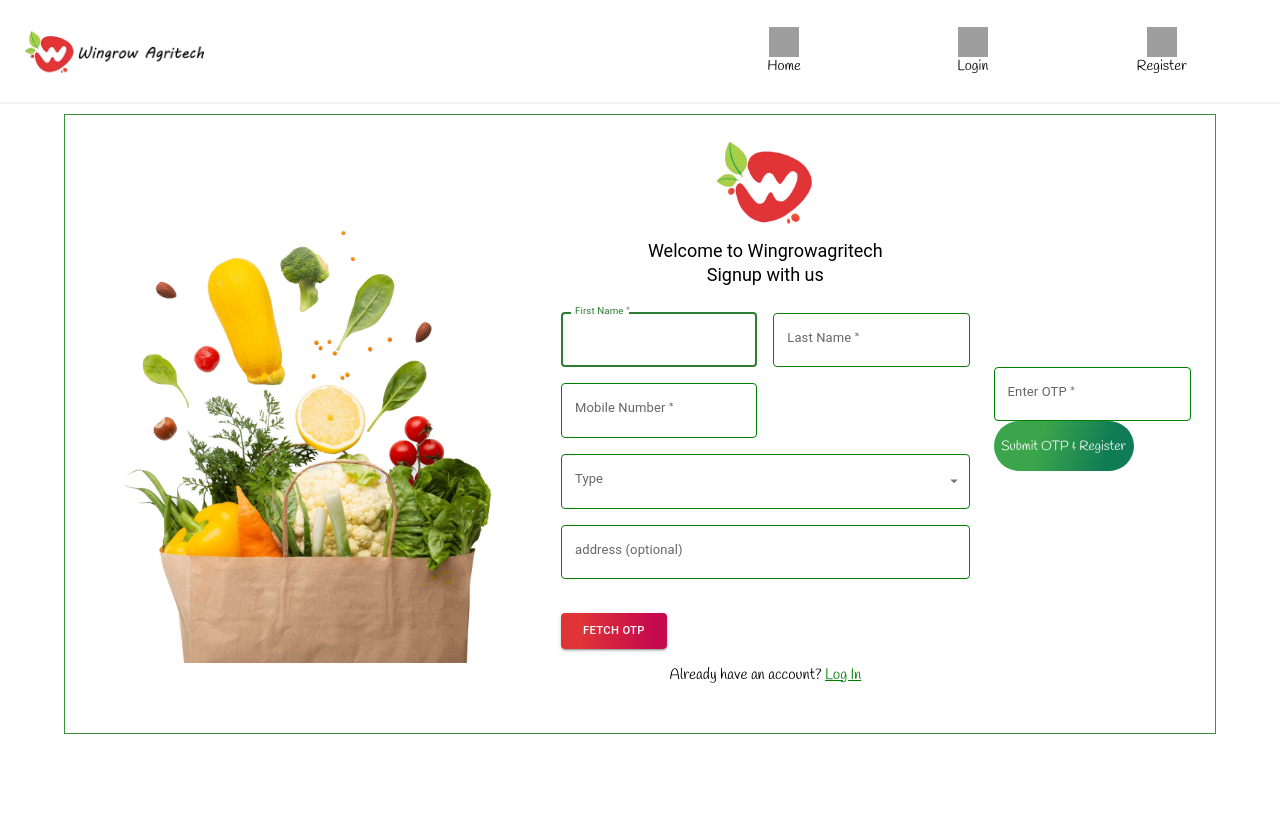
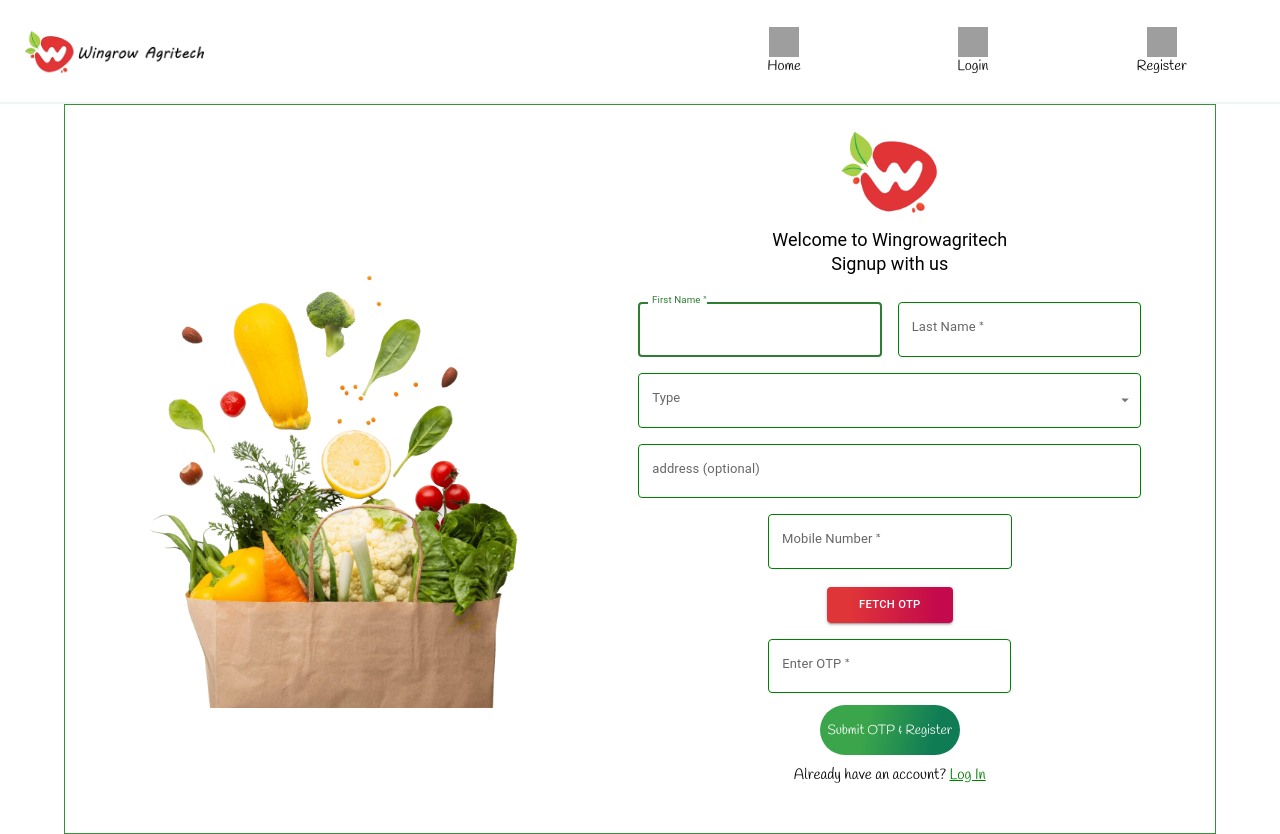
Before and after one commit to vrindaborkar/agritech, a React (Create React App) app in the folder client/: page /register in a window 1280 px wide. Before the commit the page ends 800 px from the top, so only its background shows below. Built offline with nearby package versions, Linux system fonts and the light colour scheme; grey boxes are pictures that could not be loaded.

Commit message:
done with registration page alignment and pay/pay on delivery button

```diff
--- a/client/src/Routes/Farmer/Test.js
+++ b/client/src/Routes/Farmer/Test.js
@@ -540,9 +540,19 @@
                 <ConfirmModal setCashOnDelivery={setCashOnDelivery} confirmBooking={confirmBooking} />
               </div>
             ) : (
-              <div className="bookStall_btn">
-                <Button >Book Stall</Button>
-              </div>
+              <Grid container alignItems="center" justifyContent="center">
+              <Grid item xs={6}>
+              <div style={{ display: "flex", justifyContent: "center"}}>
+                <Button
+                style={{ width: "110px", height: "40px",paddingLeft:'5rem', paddingRight:'5rem', margin:'1rem', color: 'white', background: "linear-gradient(90deg, #07952b 41%, #0d6a02)", borderRadius: "20px", textAlign: "center", marginTop: "10px", display: "flex", alignItems: "center", justifyContent: "center" }}>
+                PAY
+                </Button>
+                <Button style={{ width: "110px", height: "40px",paddingLeft:'5rem', paddingRight:'5rem', margin:'1rem', color: 'white', background: "linear-gradient(90deg, #07952b 41%, #0d6a02)", borderRadius: "20px", textAlign: "center", marginTop: "10px", display: "flex", alignItems: "center", justifyContent: "center" }}>
+                PAY ON DELIVERY
+                </Button>
+                </div>
+              </Grid>
+              </Grid>
             )}
           </div>
         </div>
--- a/client/src/Routes/Register.js
+++ b/client/src/Routes/Register.js
@@ -335,7 +335,7 @@
             <Typography className="form-heading" mt={2} component="h1" variant="h5">
               Signup with us
             </Typography>
-            <Grid className="input-div-holder" container spacing={2}>
+            <Grid className="input-div-holder" container alignItems="center" justifyContent="center" spacing={2}>
               <Grid item xs={12} sm={6}>
                 <TextField
                   inputlabelprops={{
@@ -371,23 +371,6 @@
                   className="textfield"
                 />
               </Grid>
-              <Grid item xs={6}  >
-                <TextField
-                  inputlabelprops={{
-                    style: { fontSize: 14, fontFamily: "monospace" },
-                  }}
-                  required
-                  fullWidth
-                  id="phone"
-                  label="Mobile Number"
-                  name="phone"
-                  value={data.phone}
-                  onChange={handleChange}
-                  color="success"
-                  className="textfield"
-                />
-              </Grid>
-
 
               <Grid item xs={12}>
                 <FormControl
@@ -499,6 +482,31 @@
                 </Grid>
               )}
 
+              {data.type === "farmer" && (
+
+                <Grid item xs={12}  >
+                  <ReactTags
+                    InputProps={{ style: { fontSize: 15 } }}
+                    inputlabelprops={{ style: { fontSize: 15 } }}
+                    tags={tags}
+                    delimiters={delimiters}
+                    handleDelete={handleDelete}
+                    handleAddition={handleAddition}
+                    handleDrag={handleDrag}
+                    inputFieldPosition="bottom"
+                    handleInputChange={console.log("hello-----", tags)}
+                    autocomplete
+                    color="success"
+                    className='textfield'
+                    placeholder="Add Selling Products Names and press enter"
+                  />
+
+
+                </Grid>
+
+
+              )}
+
               <Grid item xs={12}>
                 <TextField
                   inputlabelprops={{
@@ -516,30 +524,24 @@
                   className="textfield"
                 />
               </Grid>
-              {data.type === "farmer" && (
 
-                <Grid item xs={6}  >
-                  <ReactTags
-                    InputProps={{ style: { fontSize: 15 } }}
-                    inputlabelprops={{ style: { fontSize: 15 } }}
-                    tags={tags}
-                    delimiters={delimiters}
-                    handleDelete={handleDelete}
-                    handleAddition={handleAddition}
-                    handleDrag={handleDrag}
-                    inputFieldPosition="bottom"
-                    handleInputChange = {console.log("hello-----",tags)}
-                    autocomplete
-                    color="success"
-              className='textfield'
-                    placeholder="Add Selling Products Names and press enter"
-                  />
+              <Grid item xs={6}  >
+                <TextField
+                  inputlabelprops={{
+                    style: { fontSize: 14, fontFamily: "monospace" },
+                  }}
+                  required
+                  fullWidth
+                  id="phone"
+                  label="Mobile Number"
+                  name="phone"
+                  value={data.phone}
+                  onChange={handleChange}
+                  color="success"
+                  className="textfield"
+                />
+              </Grid>
 
-
-                </Grid>
-
-
-              )}
             </Grid>
             {error !== "no error" && (
               <h3
@@ -549,7 +551,8 @@
               </h3>
             )}
 
-              <Grid  >
+            <Grid container alignItems="center" justifyContent="center" >
+              <Grid item xs={3}  >
               <Button
               type="submit"
               fullWidth
@@ -557,22 +560,18 @@
               variant="contained"
               color="success"
               size="large"
-              sx={{ mt: 3, mb: 2 }}
+              sx={{ mt: 1, mb: 2 }}
             >
               Fetch Otp
             </Button>
+            </Grid>
           </Grid>
 
-            <Grid container justifyContent="center">
-              <Grid item>
-                <Link className="form-link" to="/login" variant="body2">
-                  Already have an account? <span className="login">Log In</span>
-                </Link>
-              </Grid>
-            </Grid>
-          </form>
-          <form onSubmit={onSubmitOTP}>
-          <Grid item xs={12} sm={6}>
+
+
+            {/* <form onSubmit={onSubmitOTP}>
+
+              <Grid item xs={12} sm={6} >
                 <TextField
                   inputlabelprops={{
                     style: { fontSize: 14, fontFamily: "monospace" },
@@ -590,10 +589,51 @@
                   className="textfield"
                 />
               </Grid>
-              <button className="forgot-btn" type="submit">
+              <button className="forgot-btn" type="submit" style={{marginTop:'1rem'}}>
                 Submit OTP & Register
               </button>
-            </form>
+
+            </form> */}
+
+            <Grid container alignItems="center" justifyContent="center">
+              <form onSubmit={onSubmitOTP}>
+                <Grid item xs={12} sm={12}>
+                  <TextField
+                    inputlabelprops={{
+                      style: { fontSize: 14, fontFamily: "monospace" },
+                    }}
+                    required
+                    fullWidth
+                    name="password"
+                    label="Enter OTP"
+                    type="password"
+                    id="password"
+                    value={data.password}
+                    onChange={handleChange}
+                    autoComplete="new-password"
+                    color="success"
+                    className="textfield"
+                  />
+                </Grid>
+                <div style={{ textAlign: "center" }}>
+                  <button className="forgot-btn" type="submit" style={{ marginTop: '1rem', padding: '0.5rem' }}>
+                    Submit OTP & Register
+                  </button>
+                </div>
+
+              </form>
+            </Grid>
+
+
+            <Grid container justifyContent="center">
+              <Grid item>
+                <Link className="form-link" to="/login" variant="body2">
+                  Already have an account? <span className="login">Log In</span>
+                </Link>
+              </Grid>
+            </Grid>
+          </form>
+
 
 
 
--- a/client/src/components/ConfirmModal.js
+++ b/client/src/components/ConfirmModal.js
@@ -3,6 +3,7 @@
 import Button from "@mui/material/Button";
 import Modal from "@mui/material/Modal";
 import "../styles/Test.css";
+import Grid from "@mui/material/Grid";
 // Added
 import { Divider } from "@mui/material";
 
@@ -27,10 +28,32 @@
   const handleClose = () => setOpen(false);
 
   return (
-    <div className="bookStall_btn">
+    <div>
+    {/*
+      <div className="bookStall_btn">
       <Button onClick={handleOpen}>Pay</Button>
 
-      <Button  onClick={() =>{handleOpen(); setCashOnDelivery(true)}} >Pay On Delivery</Button>
+      <Button  onClick={() =>{handleOpen(); setCashOnDelivery(true)}} >Pay On Delivery</Button> */}
+
+      <Grid container alignItems="center" justifyContent="center">
+              <Grid item xs={6}>
+              <div style={{ display: "flex", justifyContent: "center"}}>
+                <Button
+                onClick={handleOpen}
+                style={{ width: "110px", height: "40px", paddingLeft:'5rem', paddingRight:'5rem', margin:'1rem', color: 'white', background: "linear-gradient(90deg, #07952b 41%, #0d6a02)", borderRadius: "20px", textAlign: "center", marginTop: "10px", display: "flex", alignItems: "center", justifyContent: "center" }}>
+                PAY
+                </Button>
+                <Button
+                onClick={() =>{handleOpen(); setCashOnDelivery(true)}}
+                style={{ width: "110px", height: "40px", paddingLeft:'5rem', paddingRight:'5rem', margin:'1rem', color: 'white', background: "linear-gradient(90deg, #07952b 41%, #0d6a02)", borderRadius: "20px", textAlign: "center", marginTop: "10px", display: "flex", alignItems: "center", justifyContent: "center" }}>
+                PAY ON DELIVERY
+                </Button>
+                </div>
+              </Grid>
+              </Grid>
+
+
+
       <Modal
         open={open}
         onClose={handleClose}
--- a/client/src/styles/Home.css
+++ b/client/src/styles/Home.css
@@ -45,7 +45,7 @@
 .carousel .slide img {
   height: 84vh;
   width: 100%;
-  filter: contrast(0.3);
+  filter: contrast(0.6);
   position: relative;
 
   }
@@ -626,7 +626,7 @@
 .carousel .slide img {
   height: 53vh;
    width: 100%;
-  filter: contrast(0.3);
+  filter: contrast(0.6);
     }
 .image-text1 {
   top: 35%;
```
